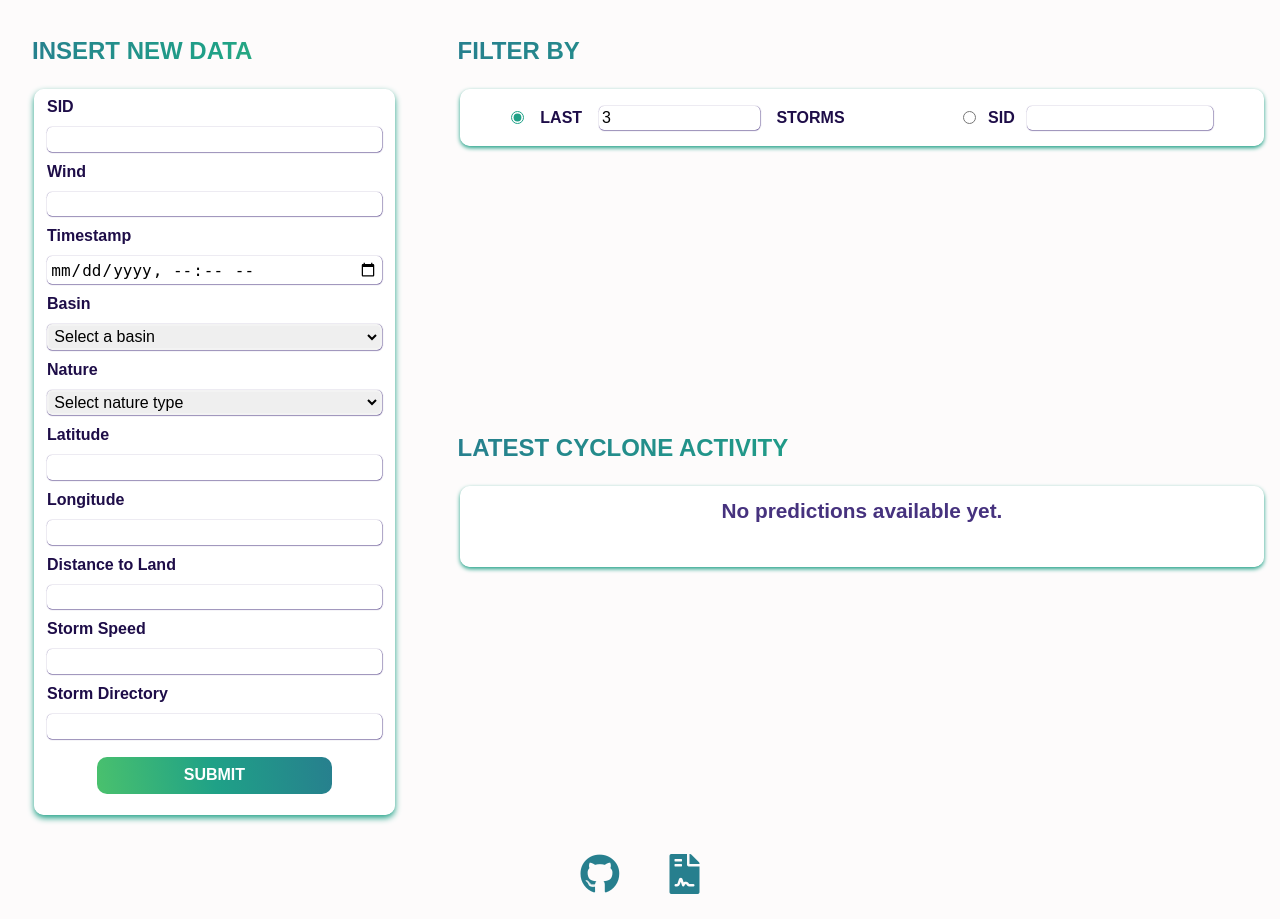
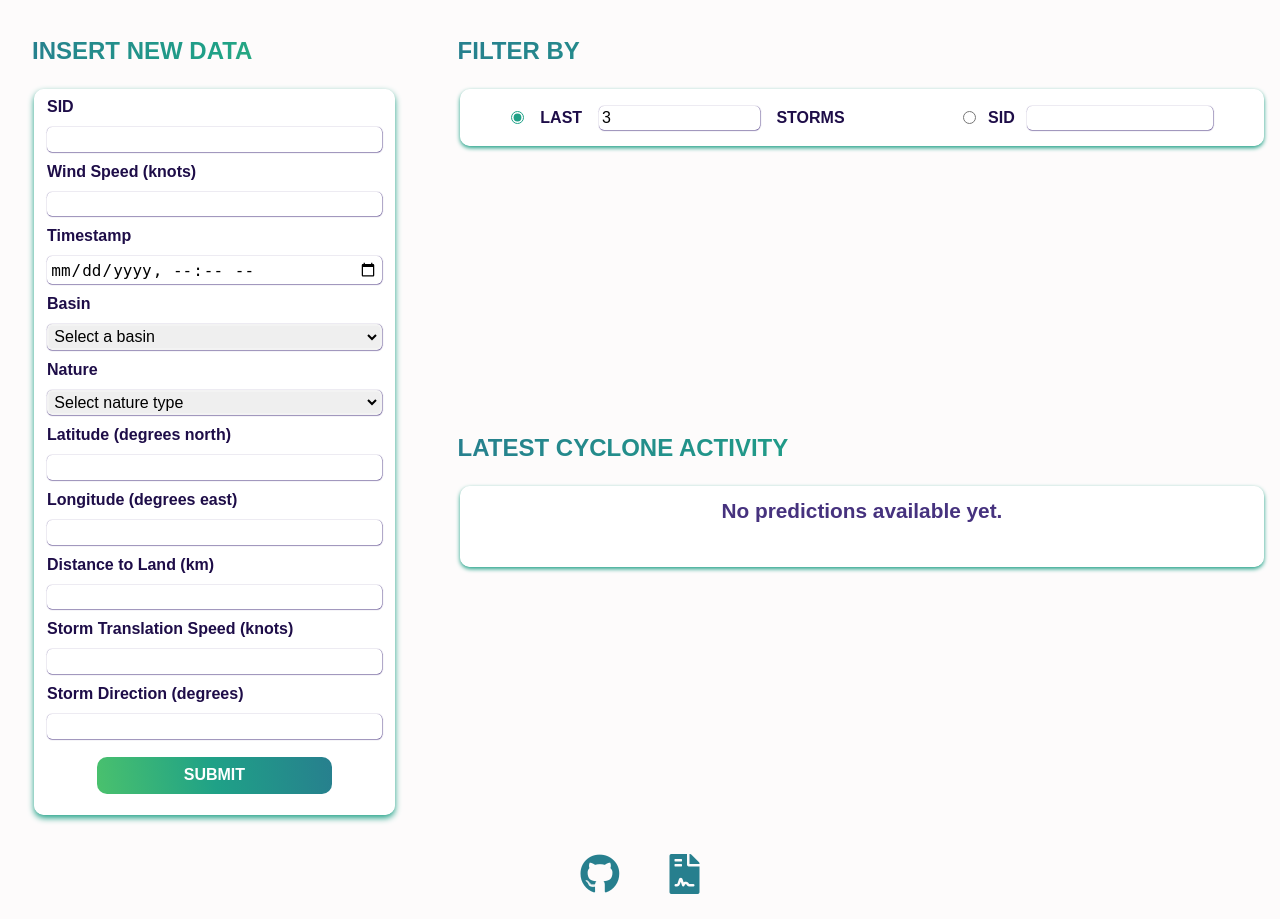
Before and after one commit to dsti-labs/tropical-cyclones, a Django app: page / in a window 1280 px wide. Shown: the part 96-1015 px from the top of the page. Run offline with Django 5.2, Linux system fonts and the light colour scheme; parts of the project's set-up code (start-up, migrations or seed data) failed here and were passed over; some libraries are stand-ins or nearby versions.

Commit message:
Added details to the html form + requirements

```diff
--- a/web_app/app/templates/index.html
+++ b/web_app/app/templates/index.html
@@ -101,7 +101,7 @@
                   size: df.map((d) => d.WIND / 5),
                   color: custom_colors,
                 },
-                text: df.map((d) => `Distance to land: ${d.DIST2LAND}`),
+                text: df.map((d) => `Distance to land: ${d.DIST2LAND}km`),
               },
             ],
             layout: {
@@ -244,7 +244,7 @@
               <label for="sid">SID</label>
               <input type="text" id="sid" name="sid" required />
 
-              <label for="wind">Wind</label>
+              <label for="wind">Wind Speed (knots)</label>
               <input type="number" id="wind" name="wind" required />
 
               <label for="timestamp">Timestamp</label>
@@ -279,7 +279,7 @@
                 <option value="MX">MX - Mixture</option>
               </select>
 
-              <label for="latitude">Latitude</label>
+              <label for="latitude">Latitude (degrees north)</label>
               <input
                 type="number"
                 id="latitude"
@@ -290,7 +290,7 @@
                 required
               />
 
-              <label for="longitude">Longitude</label>
+              <label for="longitude">Longitude (degrees east)</label>
               <input
                 type="number"
                 id="longitude"
@@ -301,10 +301,10 @@
                 required
               />
 
-              <label for="dist2land">Distance to Land</label>
+              <label for="dist2land">Distance to Land (km)</label>
               <input type="number" id="dist2land" name="dist2land" required />
 
-              <label for="storm_speed">Storm Speed</label>
+              <label for="storm_speed">Storm Translation Speed (knots)</label>
               <input
                 type="number"
                 id="storm_speed"
@@ -312,7 +312,7 @@
                 required
               />
 
-              <label for="storm_dir">Storm Directory</label>
+              <label for="storm_dir">Storm Direction (degrees)</label>
               <input type="number" id="storm_dir" name="storm_dir" required />
 
               <button type="submit">SUBMIT</button>
```
Also changed, not shown: requirements.txt (+3 -15 lines).
